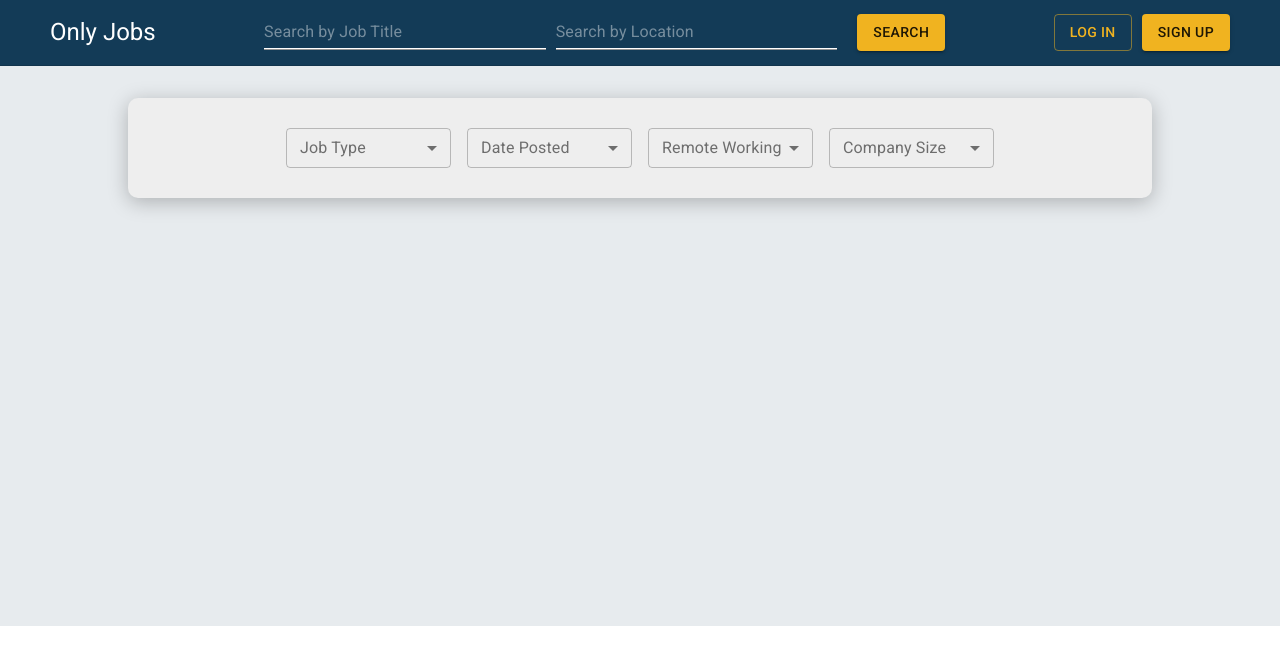
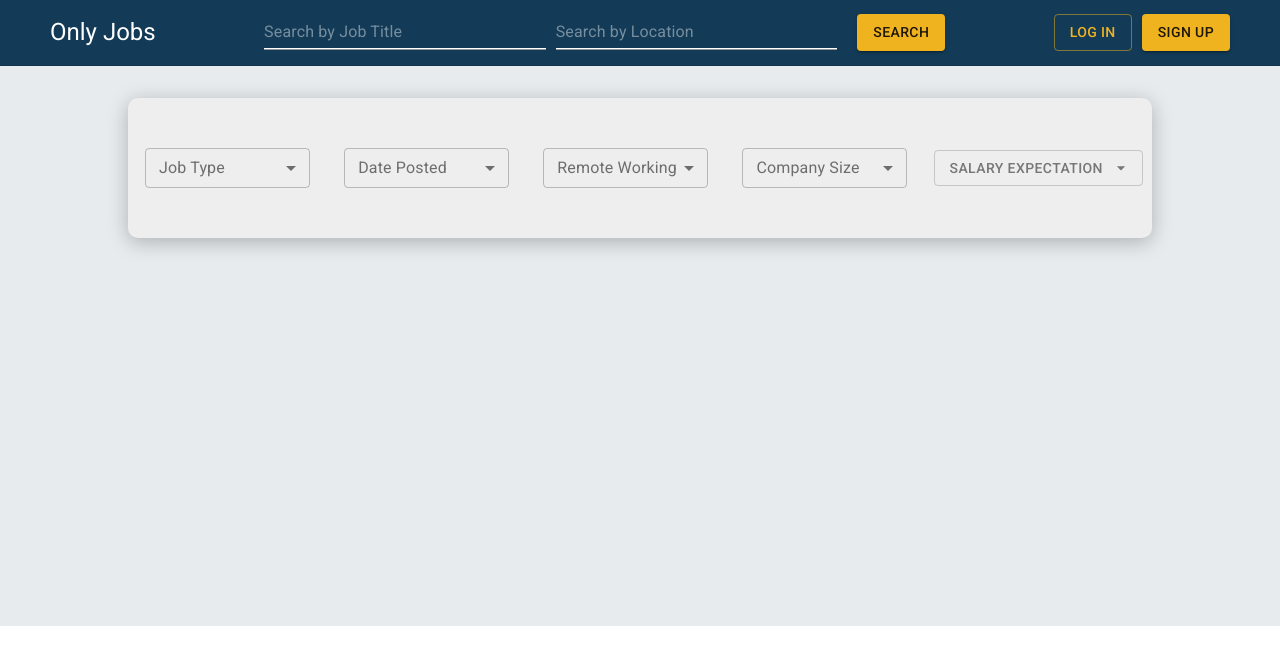
Before and after one commit to TeamLVNDR/OnlyJobs, a React (Create React App) app in the folder OnlyJobs/frontend/: page / in a window 1280 px wide. Shown: the top 664 px of the page. Built offline with nearby package versions, Linux system fonts and the light colour scheme.

Commit message:
style change for salary button

```diff
--- a/OnlyJobs/frontend/src/components/HomeBody.js
+++ b/OnlyJobs/frontend/src/components/HomeBody.js
@@ -2,6 +2,7 @@ import React, { useState } from 'react'
 import { makeStyles } from '@material-ui/core/styles';
 import {  } from '@material-ui/core';
 import FilterCard from './FilterCard'
+import SalaryFilter from './SalaryFilter'
 
 const useStyles = makeStyles((theme) => ({
     container: {
@@ -14,13 +15,15 @@ const useStyles = makeStyles((theme) => ({
     bodyContainer: {
         backgroundColor: theme.palette.boxBackground.main,
         width: '80vw',
-        height: '100px',
+        height: '140px',
         marginTop: '2rem',
         boxShadow: '0px 4px 20px rgba(0, 0, 0, 0.25)',
         borderRadius: '10px',
         display: 'flex',
         alignItems: 'center',
-        justifyContent: 'space-around'
+        justifyContent: 'space-around',
+        flexWrap: 'wrap',
+        alignContent: 'center'
     },
 
 
@@ -32,6 +35,9 @@ const jobTypeOptions = [
     },
     {
         value: 'Full-time'
+    },
+    {
+        value: 'Internship'
     }
 ]
 
@@ -90,16 +96,15 @@ const HomeBody = () => {
 
     return (
         <div className={classes.container}>
-            <div className={classes.bodyContainer}>
 
-                <form>
+                <form className={classes.bodyContainer}>
                     <FilterCard name="jobType" state={jobType} setState={setJobType} labelName="Job Type" menuItems={jobTypeOptions} />
                     <FilterCard name="datePosted" state={datePosted} setState={setDatePosted} labelName="Date Posted" menuItems={datePostedOptions} />
                     <FilterCard name="remoteWorking" state={remoteWorking} setState={setRemoteWorking} labelName="Remote Working" menuItems={remoteWorkingOptions} />
                     <FilterCard name="companySize" state={companySize} setState={setCompanySize} labelName="Company Size" menuItems={companySizeOptions} />
+                    <SalaryFilter />
                 </form>
 
-            </div>
         </div>
     )
 }
--- /dev/null
+++ b/OnlyJobs/frontend/src/components/SalaryFilter.js
@@ -0,0 +1,119 @@
+import React, { useState } from 'react'
+import { makeStyles } from '@material-ui/core/styles';
+import { Button, Popover, Slider, Typography } from '@material-ui/core';
+import ArrowDropDownIcon from '@material-ui/icons/ArrowDropDown';
+
+const useStyles = makeStyles((theme) => ({
+    popoverContainer:{
+        width: '300px',
+        height: '150px',
+        backgroundColor: theme.palette.boxBackground.main,
+        padding: '20px 20px',
+        boxShadow: '0px 4px 20px rgba(0, 0, 0, 0.05)',
+        borderRadius: '10px',
+    },
+    buttonColors: {
+        color: 'rgba(0, 0, 0, 0.5)',
+        border: `1px solid ${theme.palette.filterButton.main}`,
+        "&:hover": {
+            border: '1px solid black',
+            backgroundColor: 'transparent'
+        },
+    },
+}))
+
+const marks = [
+    {
+        value: 20,
+        label: '20K'
+    },
+    {
+        value: 30,
+        label: '30K'
+    },
+    {
+        value: 40,
+        label: '40K'
+    },
+    {
+        value: 50,
+        label: '50K'
+    },
+    {
+        value: 60,
+        label: '60K'
+    },
+    {
+        value: 70,
+        label: '70K'
+    },
+    {
+        value: 80,
+        label: '80K+'
+    },
+]
+
+const valuetext = (value) => {
+    return `${value}K`;
+}
+
+const SalaryFilter = () => {
+
+    const classes = useStyles();
+    const [anchorEl, setAnchorEl] = useState(null);
+    const [salary, setSalary] = useState(30)
+
+    const handleClick = (event) => {
+      setAnchorEl(event.currentTarget);
+    };
+
+    const handleClose = () => {
+      setAnchorEl(null);
+    };
+
+    const handleChange = (event, value) => {
+        setSalary(value)
+    }
+
+    const open = Boolean(anchorEl);
+    const id = open ? 'simple-popover' : undefined;
+
+    return (
+      <>
+        <Button aria-describedby={id} variant="outlined" onClick={handleClick} endIcon={<ArrowDropDownIcon/>} color='inherit' className={classes.buttonColors}>
+          Salary Expectation
+        </Button>
+        <Popover
+          id={id}
+          open={open}
+          anchorEl={anchorEl}
+          onClose={handleClose}
+          anchorOrigin={{
+            vertical: 'bottom',
+            horizontal: 'center',
+          }}
+          transformOrigin={{
+            vertical: -20,
+            horizontal: 'center',
+          }}
+        >
+            <div className={classes.popoverContainer}>
+                <Typography className={classes.typography}>Minimum Salary Expectation (£)</Typography>
+                <Slider
+                    step={10}
+                    getAriaValueText={valuetext}
+                    aria-labelledby="discrete-slider-always"
+                    marks={marks}
+                    min={20}
+                    max={80}
+                    onChange={handleChange}
+                    value={salary}
+                />
+
+            </div>
+        </Popover>
+      </>
+    )
+}
+
+export default SalaryFilter
--- a/OnlyJobs/frontend/src/index.js
+++ b/OnlyJobs/frontend/src/index.js
@@ -8,11 +8,9 @@ import {theme} from './theme'
 
 
 ReactDOM.render(
-  <React.StrictMode>
     <ThemeProvider theme={theme}>
       <App />
-    </ThemeProvider>
-  </React.StrictMode>,
+    </ThemeProvider>,
   document.getElementById('root')
 );
 
--- a/OnlyJobs/frontend/src/theme.js
+++ b/OnlyJobs/frontend/src/theme.js
@@ -13,6 +13,9 @@ export const theme = createMuiTheme({
       },
       bodyBackground: {
         main: '#133B571A'
+      },
+      filterButton: {
+        main: 'rgba(0, 0, 0, 0.17)'
       }
     }
   })
```
